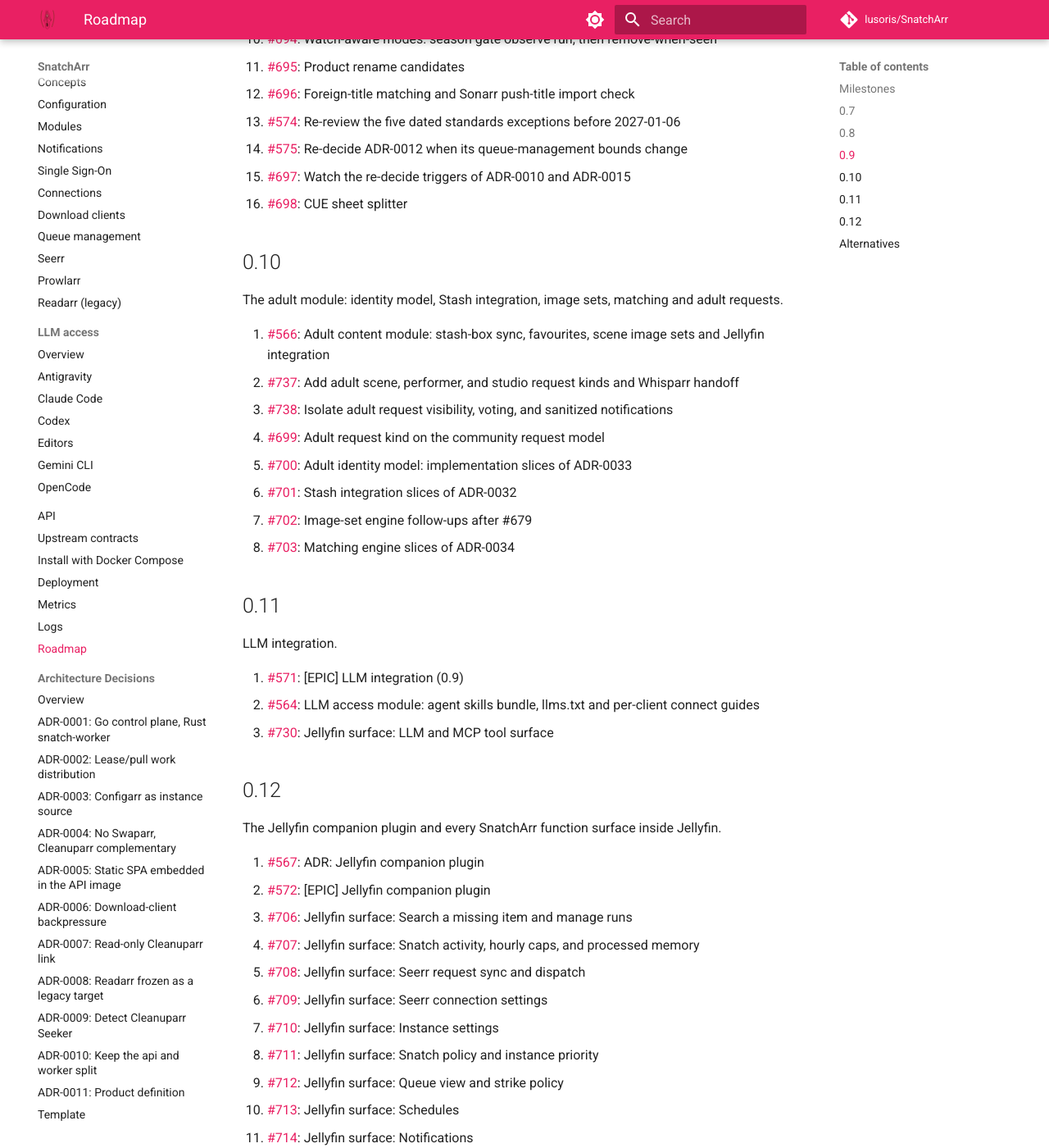
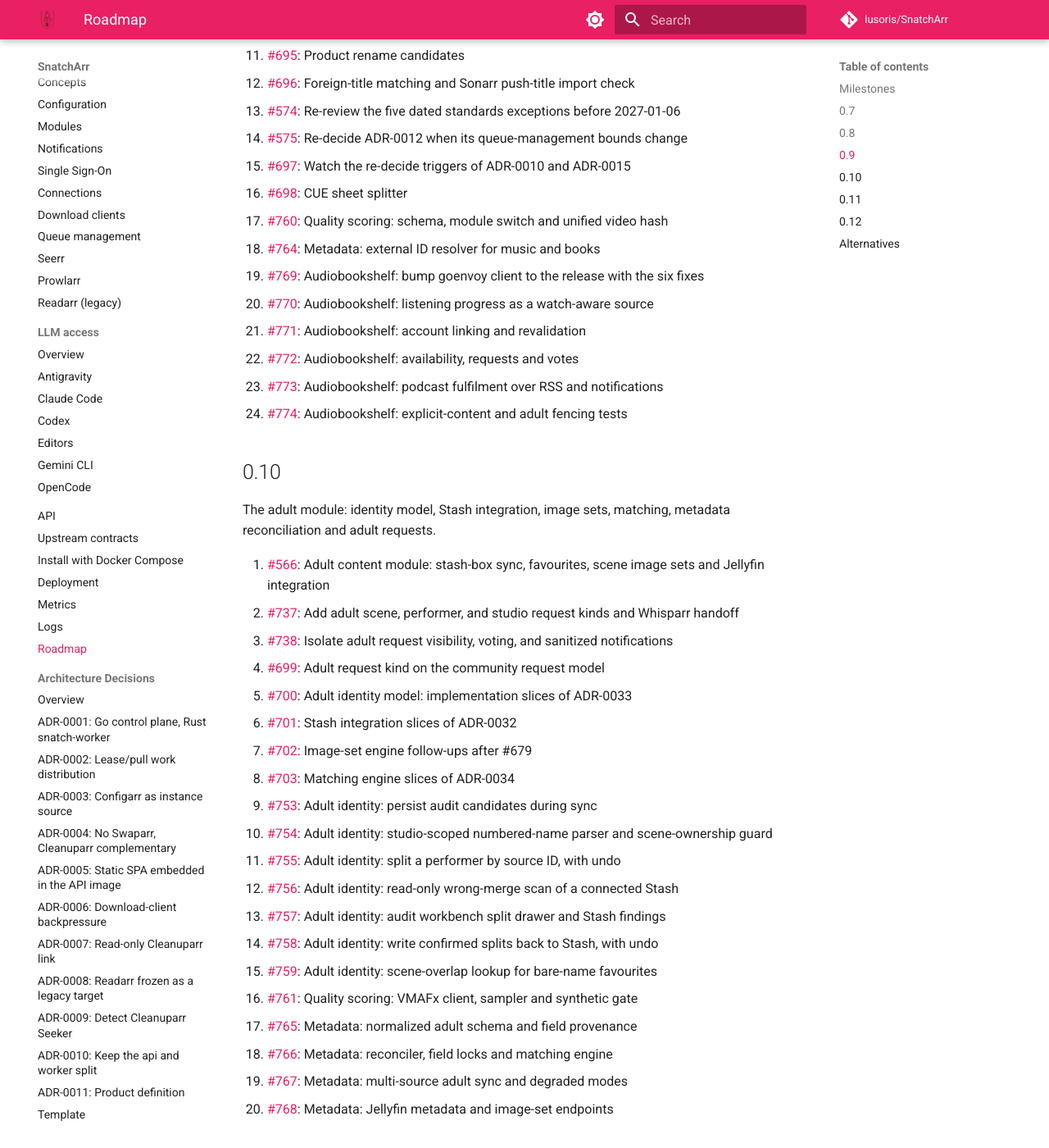
Before and after one commit to lusoris/SnatchArr, an MkDocs documentation site: the page built from docs/roadmap.md, in a window 1280 px wide and 1400 px high, scrolled down 2950 px. Shown: the whole window at 82% size. Built offline with MkDocs 1.6.1 and Material for MkDocs 9.7.7, drawn with Linux system fonts in a browser that asks for light colours; comment, search, counter and statistics services are not loaded; some of the changed text lies outside the part shown.

Commit message:
docs(roadmap): add the ADR-0037 to ADR-0040 slice issues
The follow-up slices of ADR-0037 (numbered performer names), ADR-0038
(VMAFx quality scoring), ADR-0039 (metadata single source) and
ADR-0040 (Audiobookshelf) now have one issue each, #753 to #774, in
the milestones the ADRs name. The milestone scopes name the new work.

Signed-off-by: lusoris <lusoris@proton.me>

```diff
--- a/docs/roadmap.md
+++ b/docs/roadmap.md
@@ -13,12 +13,12 @@
 
 | Milestone | Scope | Open issues |
 | :--- | :--- | ---: |
-| [0.7](https://github.com/lusoris/SnatchArr/milestone/12) | Jellyfin sign-in as the only user path, then reported problems, then search and priorities. | 21 |
+| [0.7](https://github.com/lusoris/SnatchArr/milestone/12) | Jellyfin sign-in as the only user path, then reported problems, then search and priorities. | 20 |
 | [0.8](https://github.com/lusoris/SnatchArr/milestone/13) | Settings and the Live page, UI consistency, brand, code health, dependencies and deployment. | 20 |
-| [0.9](https://github.com/lusoris/SnatchArr/milestone/14) | Module switches, Jellyfin-facing API surfaces, community requests, the request portal and the remaining research items. | 16 |
-| [0.10](https://github.com/lusoris/SnatchArr/milestone/15) | The adult module: identity model, Stash integration, image sets, matching and adult requests. | 8 |
-| [0.11](https://github.com/lusoris/SnatchArr/milestone/16) | LLM integration. | 3 |
-| [0.12](https://github.com/lusoris/SnatchArr/milestone/17) | The Jellyfin companion plugin and every SnatchArr function surface inside Jellyfin. | 26 |
+| [0.9](https://github.com/lusoris/SnatchArr/milestone/14) | Module switches, Jellyfin-facing API surfaces, community requests, the request portal, Audiobookshelf integration, the quality-scoring groundwork and the remaining research items. | 24 |
+| [0.10](https://github.com/lusoris/SnatchArr/milestone/15) | The adult module: identity model, Stash integration, image sets, matching, metadata reconciliation and adult requests. | 20 |
+| [0.11](https://github.com/lusoris/SnatchArr/milestone/16) | LLM integration, and quality scores in the queue rules and the matcher. | 4 |
+| [0.12](https://github.com/lusoris/SnatchArr/milestone/17) | The Jellyfin companion plugin and every SnatchArr function surface inside Jellyfin, plus quality diagnostics in the web app. | 29 |
 
 The [milestone list](https://github.com/lusoris/SnatchArr/milestones) shows every milestone with its open and closed issues.
 
@@ -26,10 +26,8 @@
 
 Jellyfin sign-in as the only user path, then reported problems, then search and priorities.
 
-1. [#681](https://github.com/lusoris/SnatchArr/issues/681): Jellyfin sign-in as the only user path on the login page
 1. [#682](https://github.com/lusoris/SnatchArr/issues/682): Jellyfin default role setting and admin mapping
 1. [#683](https://github.com/lusoris/SnatchArr/issues/683): Link a second sign-in identity from the account page
-1. [#684](https://github.com/lusoris/SnatchArr/issues/684): Map Seerr requests to the requesting Jellyfin user
 1. [#685](https://github.com/lusoris/SnatchArr/issues/685): Sign-in for any adopter without a reverse proxy or identity provider
 1. [#705](https://github.com/lusoris/SnatchArr/issues/705): Jellyfin surface: API keys
 1. [#686](https://github.com/lusoris/SnatchArr/issues/686): Close out stale active units in the plan graph with evidence
@@ -47,6 +45,7 @@
 1. [#558](https://github.com/lusoris/SnatchArr/issues/558): Choose the search shape per *arr family: season packs, seasons, episode groups or episodes
 1. [#559](https://github.com/lusoris/SnatchArr/issues/559): Instance priority: named presets and separate search and download orders
 1. [#560](https://github.com/lusoris/SnatchArr/issues/560): Apply instance priority inside download-client queues
+1. [#742](https://github.com/lusoris/SnatchArr/issues/742): First Jellyfin admin claims a fresh install with a one-time setup code
 
 ## 0.8
 
@@ -75,14 +74,14 @@
 
 ## 0.9
 
-Module switches, Jellyfin-facing API surfaces, community requests, the request portal and the remaining research items.
+Module switches, Jellyfin-facing API surfaces, community requests, the request portal, Audiobookshelf integration, the quality-scoring groundwork and the remaining research items.
 
 1. [#570](https://github.com/lusoris/SnatchArr/issues/570): [EPIC] Optional modules (0.8 and 0.9)
 1. [#693](https://github.com/lusoris/SnatchArr/issues/693): Community requests with voting and admin approval rules
 1. [#731](https://github.com/lusoris/SnatchArr/issues/731): Register requests module switch and schema migrations
 1. [#732](https://github.com/lusoris/SnatchArr/issues/732): Implement deterministic approval rule and quota engine
 1. [#733](https://github.com/lusoris/SnatchArr/issues/733): Add OpenAPI endpoints for submitting, listing, and voting on requests
-1. [#734](https://github.com/lusoris/SnatchArr/issues/734): Add handoff adapters for music, books, comics, and games wishlist
+1. [#734](https://github.com/lusoris/SnatchArr/issues/734): Add request handoff for music, books, comics, games and ROMs
 1. [#735](https://github.com/lusoris/SnatchArr/issues/735): Extend notification engine with community request lifecycle events
 1. [#736](https://github.com/lusoris/SnatchArr/issues/736): Add community requests and voting view in SnatchArr SPA
 1. [#565](https://github.com/lusoris/SnatchArr/issues/565): Request portal module for media types Seerr does not cover
@@ -93,10 +92,18 @@
 1. [#575](https://github.com/lusoris/SnatchArr/issues/575): Re-decide ADR-0012 when its queue-management bounds change
 1. [#697](https://github.com/lusoris/SnatchArr/issues/697): Watch the re-decide triggers of ADR-0010 and ADR-0015
 1. [#698](https://github.com/lusoris/SnatchArr/issues/698): CUE sheet splitter
+1. [#760](https://github.com/lusoris/SnatchArr/issues/760): Quality scoring: schema, module switch and unified video hash
+1. [#764](https://github.com/lusoris/SnatchArr/issues/764): Metadata: external ID resolver for music and books
+1. [#769](https://github.com/lusoris/SnatchArr/issues/769): Audiobookshelf: bump goenvoy client to the release with the six fixes
+1. [#770](https://github.com/lusoris/SnatchArr/issues/770): Audiobookshelf: listening progress as a watch-aware source
+1. [#771](https://github.com/lusoris/SnatchArr/issues/771): Audiobookshelf: account linking and revalidation
+1. [#772](https://github.com/lusoris/SnatchArr/issues/772): Audiobookshelf: availability, requests and votes
+1. [#773](https://github.com/lusoris/SnatchArr/issues/773): Audiobookshelf: podcast fulfilment over RSS and notifications
+1. [#774](https://github.com/lusoris/SnatchArr/issues/774): Audiobookshelf: explicit-content and adult fencing tests
 
 ## 0.10
 
-The adult module: identity model, Stash integration, image sets, matching and adult requests.
+The adult module: identity model, Stash integration, image sets, matching, metadata reconciliation and adult requests.
 
 1. [#566](https://github.com/lusoris/SnatchArr/issues/566): Adult content module: stash-box sync, favourites, scene image sets and Jellyfin integration
 1. [#737](https://github.com/lusoris/SnatchArr/issues/737): Add adult scene, performer, and studio request kinds and Whisparr handoff
@@ -106,18 +113,31 @@
 1. [#701](https://github.com/lusoris/SnatchArr/issues/701): Stash integration slices of ADR-0032
 1. [#702](https://github.com/lusoris/SnatchArr/issues/702): Image-set engine follow-ups after #679
 1. [#703](https://github.com/lusoris/SnatchArr/issues/703): Matching engine slices of ADR-0034
+1. [#753](https://github.com/lusoris/SnatchArr/issues/753): Adult identity: persist audit candidates during sync
+1. [#754](https://github.com/lusoris/SnatchArr/issues/754): Adult identity: studio-scoped numbered-name parser and scene-ownership guard
+1. [#755](https://github.com/lusoris/SnatchArr/issues/755): Adult identity: split a performer by source ID, with undo
+1. [#756](https://github.com/lusoris/SnatchArr/issues/756): Adult identity: read-only wrong-merge scan of a connected Stash
+1. [#757](https://github.com/lusoris/SnatchArr/issues/757): Adult identity: audit workbench split drawer and Stash findings
+1. [#758](https://github.com/lusoris/SnatchArr/issues/758): Adult identity: write confirmed splits back to Stash, with undo
+1. [#759](https://github.com/lusoris/SnatchArr/issues/759): Adult identity: scene-overlap lookup for bare-name favourites
+1. [#761](https://github.com/lusoris/SnatchArr/issues/761): Quality scoring: VMAFx client, sampler and synthetic gate
+1. [#765](https://github.com/lusoris/SnatchArr/issues/765): Metadata: normalized adult schema and field provenance
+1. [#766](https://github.com/lusoris/SnatchArr/issues/766): Metadata: reconciler, field locks and matching engine
+1. [#767](https://github.com/lusoris/SnatchArr/issues/767): Metadata: multi-source adult sync and degraded modes
+1. [#768](https://github.com/lusoris/SnatchArr/issues/768): Metadata: Jellyfin metadata and image-set endpoints
 
 ## 0.11
 
-LLM integration.
+LLM integration, and quality scores in the queue rules and the matcher.
 
 1. [#571](https://github.com/lusoris/SnatchArr/issues/571): [EPIC] LLM integration (0.9)
 1. [#564](https://github.com/lusoris/SnatchArr/issues/564): LLM access module: agent skills bundle, llms.txt and per-client connect guides
 1. [#730](https://github.com/lusoris/SnatchArr/issues/730): Jellyfin surface: LLM and MCP tool surface
+1. [#762](https://github.com/lusoris/SnatchArr/issues/762): Quality scoring: queue rules and matcher integration
 
 ## 0.12
 
-The Jellyfin companion plugin and every SnatchArr function surface inside Jellyfin.
+The Jellyfin companion plugin and every SnatchArr function surface inside Jellyfin, plus quality diagnostics in the web app.
 
 1. [#567](https://github.com/lusoris/SnatchArr/issues/567): ADR: Jellyfin companion plugin
 1. [#572](https://github.com/lusoris/SnatchArr/issues/572): [EPIC] Jellyfin companion plugin
@@ -145,6 +165,9 @@
 1. [#727](https://github.com/lusoris/SnatchArr/issues/727): Jellyfin surface: Adult image-set galleries
 1. [#728](https://github.com/lusoris/SnatchArr/issues/728): Jellyfin surface: Adult matching audit queue
 1. [#729](https://github.com/lusoris/SnatchArr/issues/729): Jellyfin surface: Stash companion instance settings
+1. [#763](https://github.com/lusoris/SnatchArr/issues/763): Quality scoring: watch-aware planner input and UI diagnostics
+1. [#743](https://github.com/lusoris/SnatchArr/issues/743): Jellyfin: request or wish button on every poster and item card
+1. [#744](https://github.com/lusoris/SnatchArr/issues/744): Request state for many Jellyfin items in one call
 
 ## Alternatives
 
```
